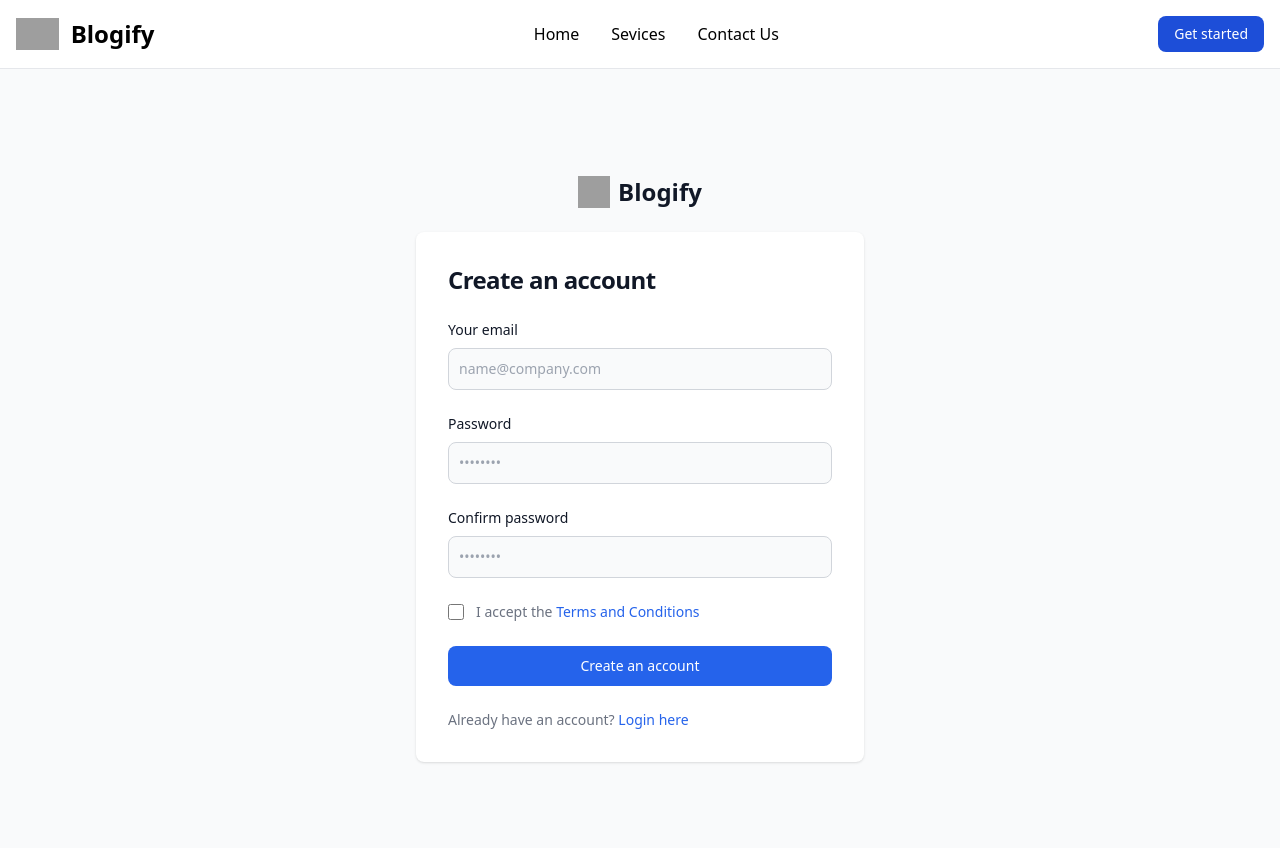
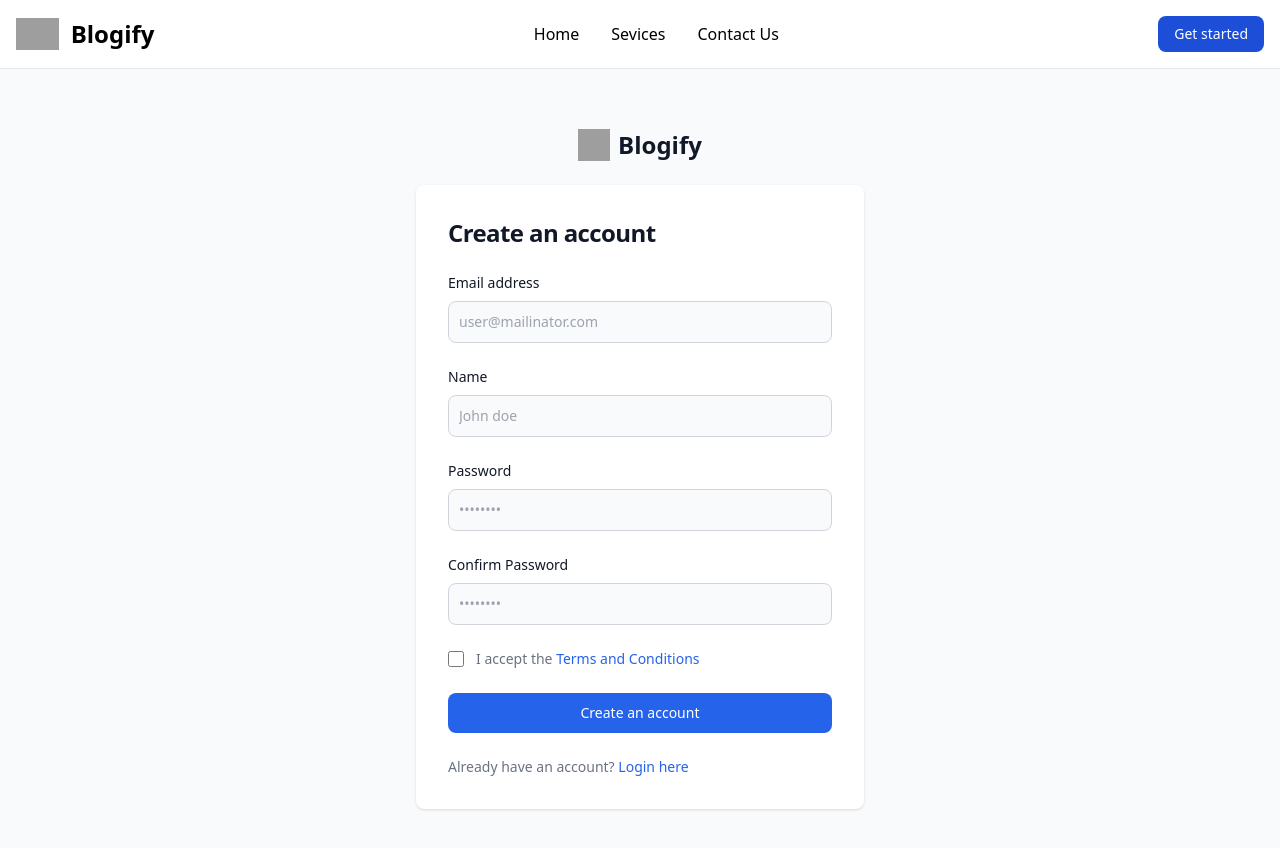
Before and after one commit to abdur-rehman-ali/react-appwrite-mega-project, a React (Vite) app: page / in a window 1280 px wide. Shown: the top 848 px of the page. Built offline with nearby package versions, Linux system fonts and the light colour scheme; grey boxes are pictures that could not be loaded.

Commit message:
Register User form with reusable components

```diff
--- /dev/null
+++ b/src/components/shared/Input.jsx
@@ -0,0 +1,20 @@
+import React, { useId } from 'react'
+
+const Input = ({ type = "text", name, placeholder, labelText, additionalClasses = "", ...props }) => {
+  const id = useId()
+  return (
+    <div>
+      <label htmlFor={id} className="block mb-2 text-sm font-medium text-gray-900 dark:text-white">{labelText}</label>
+      <input
+        type={type}
+        name={name}
+        id={id}
+        className={`bg-gray-50 border border-gray-300 text-gray-900 text-sm rounded-lg focus:ring-primary-600 focus:border-primary-600 block w-full p-2.5 dark:bg-gray-700 dark:border-gray-600 dark:placeholder-gray-400 dark:text-white dark:focus:ring-blue-500 dark:focus:border-blue-500 ${additionalClasses}`}
+        placeholder={placeholder}
+        {...props}
+      />
+    </div>
+  )
+}
+
+export default Input
--- a/src/pages/RegisterUser.jsx
+++ b/src/pages/RegisterUser.jsx
@@ -1,42 +1,60 @@
 import React from 'react'
+import Input from '../components/shared/Input'
 
 const RegisterUser = () => {
   return (
-    <section class="bg-gray-50 dark:bg-gray-900">
-      <div class="flex flex-col items-center justify-center px-6 py-8 mx-auto md:h-screen lg:py-0">
-        <a href="#" class="flex items-center mb-6 text-2xl font-semibold text-gray-900 dark:text-white">
-          <img class="w-8 h-8 mr-2" src="https://flowbite.s3.amazonaws.com/blocks/marketing-ui/logo.svg" alt="logo" />
+    <section className="bg-gray-50 dark:bg-gray-900">
+      <div className="flex flex-col items-center justify-center px-6 py-8 mx-auto md:h-screen lg:py-0">
+        <a href="#" className="flex items-center mb-6 text-2xl font-semibold text-gray-900 dark:text-white">
+          <img className="w-8 h-8 mr-2" src="https://flowbite.s3.amazonaws.com/blocks/marketing-ui/logo.svg" alt="logo" />
           Blogify
         </a>
-        <div class="w-full bg-white rounded-lg shadow dark:border md:mt-0 sm:max-w-md xl:p-0 dark:bg-gray-800 dark:border-gray-700">
-          <div class="p-6 space-y-4 md:space-y-6 sm:p-8">
-            <h1 class="text-xl font-bold leading-tight tracking-tight text-gray-900 md:text-2xl dark:text-white">
+        <div className="w-full bg-white rounded-lg shadow dark:border md:mt-0 sm:max-w-md xl:p-0 dark:bg-gray-800 dark:border-gray-700">
+          <div className="p-6 space-y-4 md:space-y-6 sm:p-8">
+            <h1 className="text-xl font-bold leading-tight tracking-tight text-gray-900 md:text-2xl dark:text-white">
               Create an account
             </h1>
-            <form class="space-y-4 md:space-y-6" action="#">
-              <div>
-                <label for="email" class="block mb-2 text-sm font-medium text-gray-900 dark:text-white">Your email</label>
-                <input type="email" name="email" id="email" class="bg-gray-50 border border-gray-300 text-gray-900 text-sm rounded-lg focus:ring-primary-600 focus:border-primary-600 block w-full p-2.5 dark:bg-gray-700 dark:border-gray-600 dark:placeholder-gray-400 dark:text-white dark:focus:ring-blue-500 dark:focus:border-blue-500" placeholder="name@company.com" required="" />
-              </div>
-              <div>
-                <label for="password" class="block mb-2 text-sm font-medium text-gray-900 dark:text-white">Password</label>
-                <input type="password" name="password" id="password" placeholder="••••••••" class="bg-gray-50 border border-gray-300 text-gray-900 text-sm rounded-lg focus:ring-primary-600 focus:border-primary-600 block w-full p-2.5 dark:bg-gray-700 dark:border-gray-600 dark:placeholder-gray-400 dark:text-white dark:focus:ring-blue-500 dark:focus:border-blue-500" required="" />
-              </div>
-              <div>
-                <label for="confirm-password" class="block mb-2 text-sm font-medium text-gray-900 dark:text-white">Confirm password</label>
-                <input type="confirm-password" name="confirm-password" id="confirm-password" placeholder="••••••••" class="bg-gray-50 border border-gray-300 text-gray-900 text-sm rounded-lg focus:ring-primary-600 focus:border-primary-600 block w-full p-2.5 dark:bg-gray-700 dark:border-gray-600 dark:placeholder-gray-400 dark:text-white dark:focus:ring-blue-500 dark:focus:border-blue-500" required="" />
-              </div>
-              <div class="flex items-start">
-                <div class="flex items-center h-5">
-                  <input id="terms" aria-describedby="terms" type="checkbox" class="w-4 h-4 border border-gray-300 rounded bg-gray-50 focus:ring-3 focus:ring-primary-300 dark:bg-gray-700 dark:border-gray-600 dark:focus:ring-primary-600 dark:ring-offset-gray-800" required="" />
+            <form className="space-y-4 md:space-y-6" action="#">
+              <Input
+                type="email"
+                labelText="Email address"
+                placeholder="user@mailinator.com"
+                name="email"
+                required
+              />
+              <Input
+                type="text"
+                labelText="Name"
+                placeholder="John doe"
+                name="name"
+                required
+              />
+              <Input
+                type="password"
+                labelText="Password"
+                placeholder="••••••••"
+                name="password"
+                required
+              />
+              <Input
+                type="password"
+                labelText="Confirm Password"
+                placeholder="••••••••"
+                name="confirm-password"
+                required
+              />
+
+              <div className="flex items-start">
+                <div className="flex items-center h-5">
+                  <input id="terms" aria-describedby="terms" type="checkbox" className="w-4 h-4 border border-gray-300 rounded bg-gray-50 focus:ring-3 focus:ring-primary-300 dark:bg-gray-700 dark:border-gray-600 dark:focus:ring-primary-600 dark:ring-offset-gray-800" required="" />
                 </div>
-                <div class="ml-3 text-sm">
-                  <label for="terms" class="font-light text-gray-500 dark:text-gray-300">I accept the <a class="font-medium text-primary-600 hover:underline dark:text-primary-500" href="#">Terms and Conditions</a></label>
+                <div className="ml-3 text-sm">
+                  <label htmlFor="terms" className="font-light text-gray-500 dark:text-gray-300">I accept the <a className="font-medium text-primary-600 hover:underline dark:text-primary-500" href="#">Terms and Conditions</a></label>
                 </div>
               </div>
-              <button type="submit" class="w-full text-white bg-primary-600 hover:bg-primary-700 focus:ring-4 focus:outline-none focus:ring-primary-300 font-medium rounded-lg text-sm px-5 py-2.5 text-center dark:bg-primary-600 dark:hover:bg-primary-700 dark:focus:ring-primary-800">Create an account</button>
-              <p class="text-sm font-light text-gray-500 dark:text-gray-400">
-                Already have an account? <a href="#" class="font-medium text-primary-600 hover:underline dark:text-primary-500">Login here</a>
+              <button type="submit" className="w-full text-white bg-primary-600 hover:bg-primary-700 focus:ring-4 focus:outline-none focus:ring-primary-300 font-medium rounded-lg text-sm px-5 py-2.5 text-center dark:bg-primary-600 dark:hover:bg-primary-700 dark:focus:ring-primary-800">Create an account</button>
+              <p className="text-sm font-light text-gray-500 dark:text-gray-400">
+                Already have an account? <a href="#" className="font-medium text-primary-600 hover:underline dark:text-primary-500">Login here</a>
               </p>
             </form>
           </div>
```
